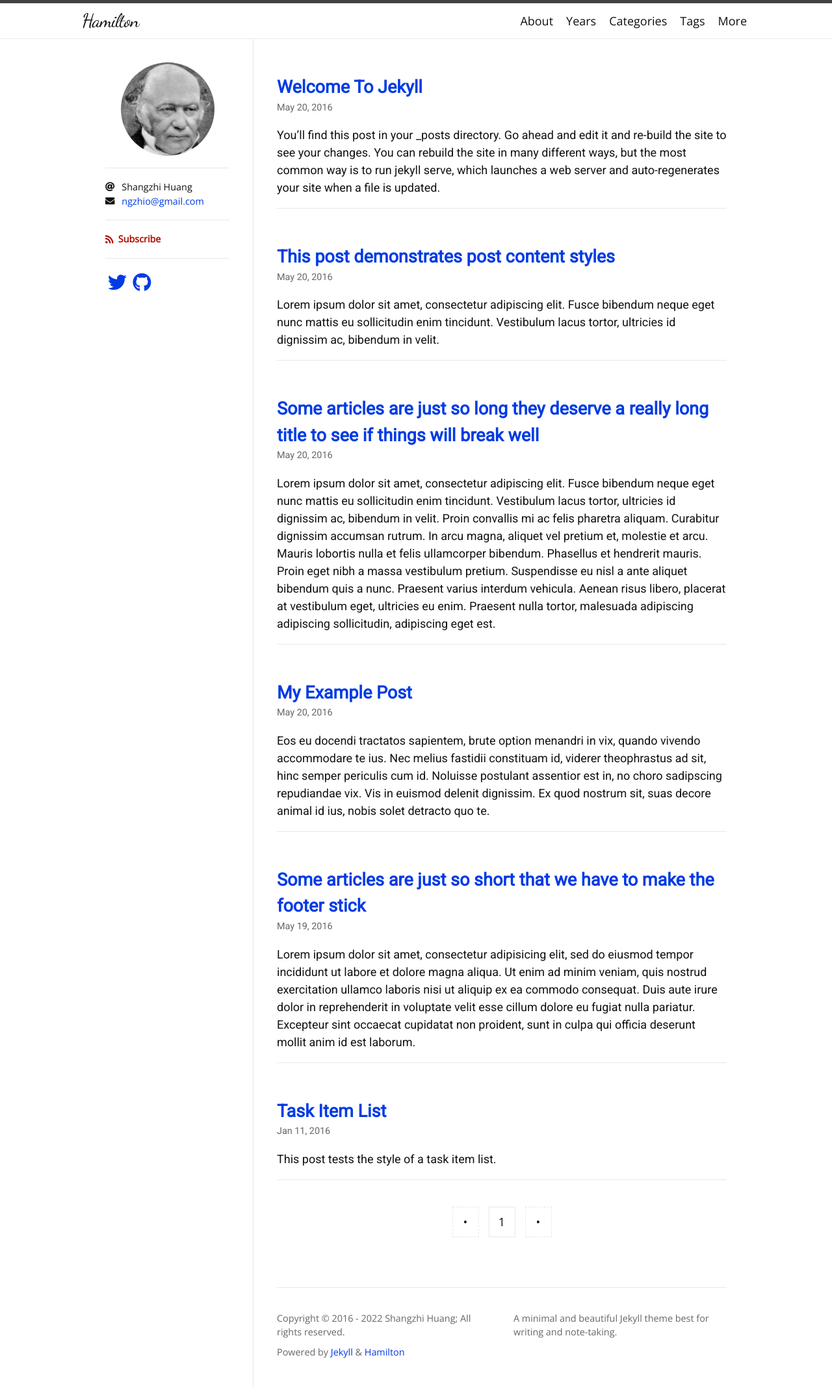
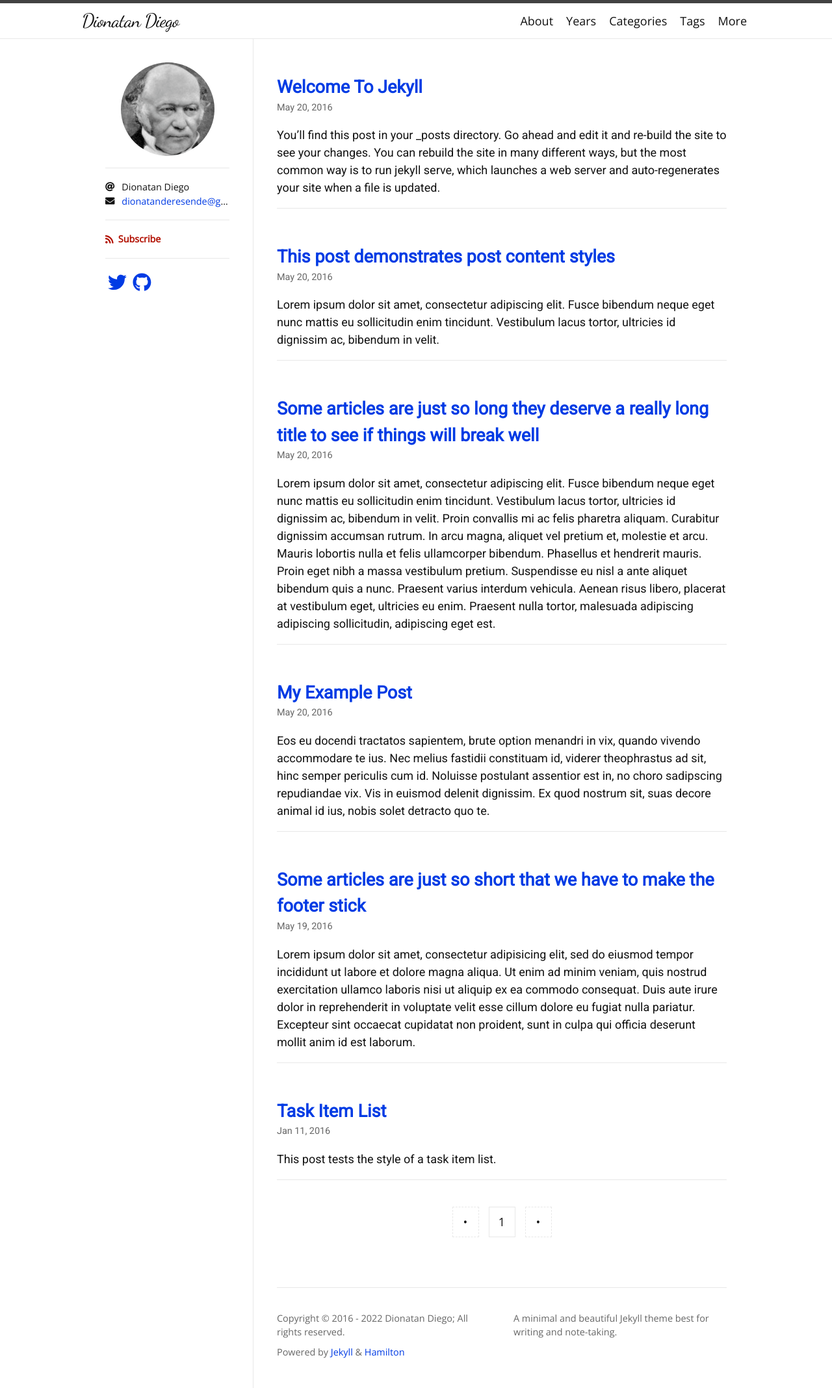
Before and after one commit to zivong/jekyll-theme-hamilton, a Jekyll site: the page built from index.html, in a window 1280 px wide. Shown: the whole page at 65% size. Built offline with Jekyll 4.4.1, drawn with Linux system fonts in a browser that asks for light colours; nearby versions of some CDN libraries; some web fonts are replaced; the list of posts is cut into pages by our own code.

Commit message:
Alterei o _config.yml

```diff
--- a/_config.yml
+++ b/_config.yml
@@ -1,8 +1,8 @@
-title: Hamilton
+title: Dionatan Diego
 description: A minimal and beautiful Jekyll theme best for writing and note-taking.
-author: Shangzhi Huang
+author: Dionatan Diego
 avatar: /logo.png
-email: ngzhio@gmail.com
+email: dionatanderesende@gmail.com
 
 plugins:
   - jekyll-seo-tag
@@ -36,8 +36,8 @@ logo: logo.png
 social:
   name: Shangzhi Huang
   links:
-    - https://twitter.com/ngzhio
-    - https://www.facebook.com/ngzhio
-    - https://github.com/ngzhio
+    # - https://twitter.com/ngzhio
+    # - https://www.facebook.com/ngzhio
+    - https://github.com/dionatandiego11
 google_site_verification: u4WXQl0Eu66rsQo2kRdCNx
-lang: en
+lang: pt-br
```
